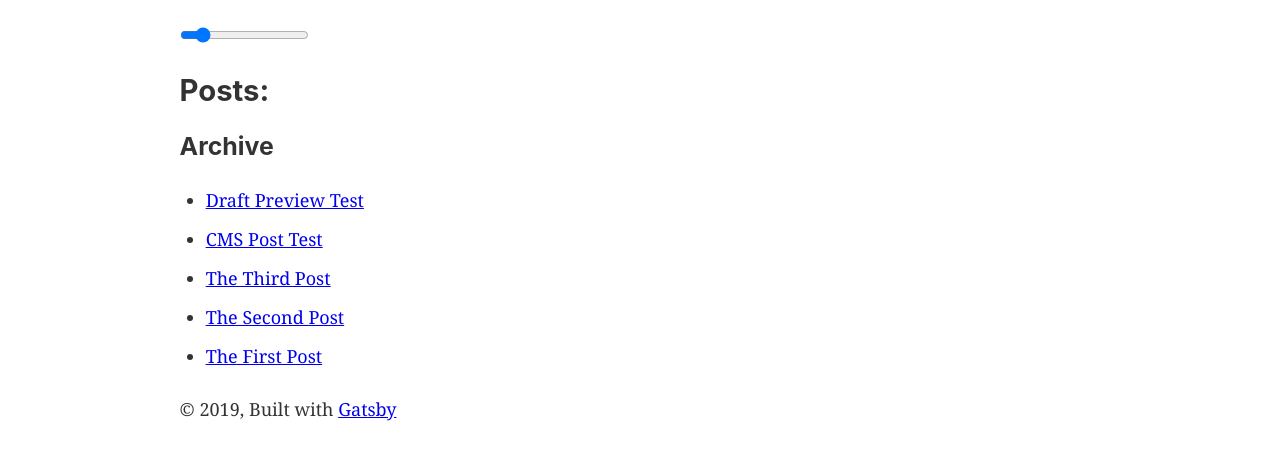
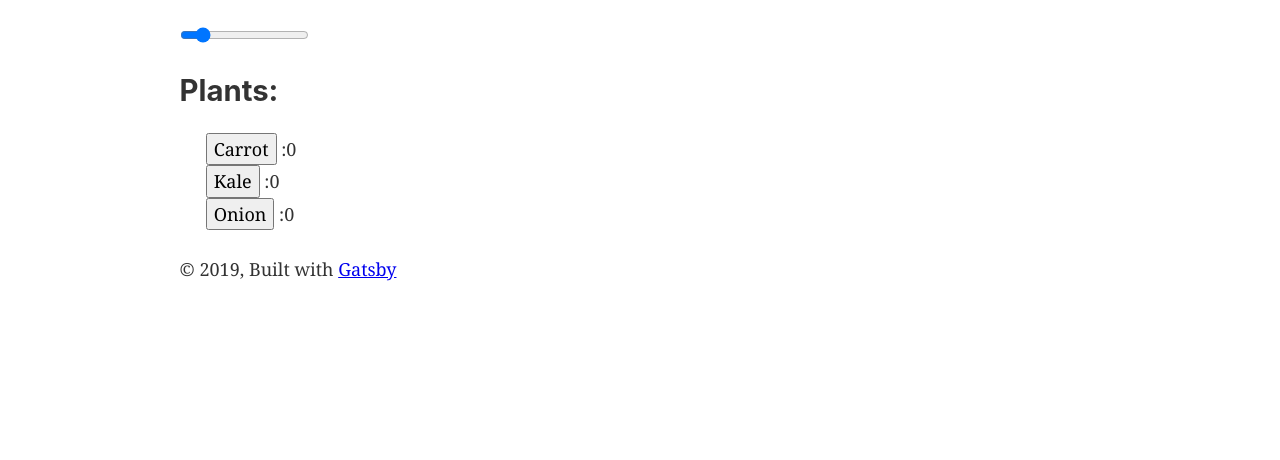
Before and after one commit to danieladler/garden-journal-gatsby, a Gatsby site: page / in a window 1280 px wide. Shown: the part 164-624 px from the top of the page. Built offline with nearby package versions, Linux system fonts and the light colour scheme; Gatsby itself is replaced by a stand-in of ours.

Commit message:
update Plant fields; render plants + their growthPct in list

```diff
--- a/gatsby-config.js
+++ b/gatsby-config.js
@@ -35,7 +35,7 @@ module.exports = {
       resolve: `gatsby-source-filesystem`,
       options: {
         name: `pages`,
-        path: `${__dirname}/src/posts/`,
+        path: `${__dirname}/src/plants/`,
       },
     },
     // test query after installing this plugin and adding test .md file:
--- a/gatsby-node.js
+++ b/gatsby-node.js
@@ -19,7 +19,7 @@ exports.createPages = ({ graphql, actions }) => {
     `).then(results => {
       results.data.allMarkdownRemark.edges.forEach(({node}) => {
         createPage({
-          path: `/posts${node.frontmatter.slug}`,
+          path: `/plants${node.frontmatter.slug}`,
           component: path.resolve('./src/components/postLayout.js'),
           context: {
             slug: node.frontmatter.slug
--- a/package.json
+++ b/package.json
@@ -15,6 +15,7 @@
     "gatsby-source-filesystem": "^2.1.5",
     "gatsby-transformer-remark": "^2.6.8",
     "gatsby-transformer-sharp": "^2.2.4",
+    "moment": "^2.24.0",
     "netlify-cms-app": "^2.9.7",
     "prop-types": "^15.7.2",
     "react": "^16.8.6",
--- a/src/components/DateSlider.js
+++ b/src/components/DateSlider.js
@@ -15,7 +15,6 @@ const DateSlider = () => {
             onChange={(e) => {context.handleSliderChange(e.target.value)}}
           />
           <h1>{context.state.dateFormatted}</h1>
-          <h1>{context.state.dateInt}</h1>
         </>
       )}
     </AppContext.Consumer>
--- a/src/components/archive.js
+++ b/src/components/archive.js
@@ -13,7 +13,6 @@ const POST_ARCHIVE_QUERY = graphql`
             title
             slug
             date(formatString: "MMMM DD, YYYY")
-            rating
           }
         }
       }
--- a/src/components/listItem.js
+++ b/src/components/listItem.js
@@ -3,15 +3,16 @@ import AppContext from "../context/AppContext"
 
 const ListItem = (props) => {
 
-  const { node } = props.data;
+  const { data, pctGrowth } = props;
 
   return (
     <AppContext.Consumer>
       {context => (
         <>
-          <button onClick={() => {context.setFeaturedPost(node.frontmatter)}}>
-            {node.frontmatter.title}
-          </button>
+          <button onClick={() => {context.setFeaturedPost(data.frontmatter)}}>
+            {data.frontmatter.title}
+          </button> :
+          { pctGrowth }
         </>
       )}
     </AppContext.Consumer>
--- a/src/components/listing.js
+++ b/src/components/listing.js
@@ -4,19 +4,15 @@ import AppContext from "../context/AppContext";
 import ListItem from "../components/listItem";
 
 const LISTING_QUERY = graphql`
-  query BlogPostListing {
-      allMarkdownRemark(limit: 10, sort: {
-      order: DESC,
-      fields: [frontmatter___date]
-    }) {
+  query AllPlantListing {
+    allMarkdownRemark {
       edges {
         node {
-            excerpt
           frontmatter {
-              date(formatString: "MMMM DD, YYYY")
             title
-              slug
-              rating
+            daysToHarvest
+            plantedDate
+            harvestWindow
           }
         }
       }
@@ -29,20 +25,21 @@ const Listing = () => {
   const appContext = useContext(AppContext);
   const { date } = appContext.state
 
-  let filteredMapped = allMarkdownRemark.edges.filter(({node}) => {
-      return node.frontmatter.rating >= date // update from static to value from context.state
-    }
-  ).map((node, i) => {
-    return <ListItem data={node} key={i} />
+  let plantGrowthList = allMarkdownRemark.edges.map(({node}, i) => {
+    return (
+      <div key={i}>
+        <ListItem data={node} pctGrowth={appContext.getPlantGrowth(node)}/>
+      </div>
+    )
   })
 
   return (
     <AppContext.Consumer>
       {context => (
         <>
-          <h2>Posts:</h2>
+          <h2>Plants:</h2>
           <ul>
-            {filteredMapped}
+            {plantGrowthList}
           </ul>
         </>
       )}
--- a/src/components/postLayout.js
+++ b/src/components/postLayout.js
@@ -30,7 +30,6 @@ export const query = graphql`
         title
         slug
         date
-        rating
       }
     }
   }
--- a/src/context/AppContext.js
+++ b/src/context/AppContext.js
@@ -1,9 +1,12 @@
 import React, { Component } from "react"
+import moment from "moment"
 
 const AppContext = React.createContext()
 
 class AppProvider extends Component {
-  // TODO: add a gQL query to set a default featuredPost (most recent? random?)
+  // TODO:
+  // - add a gQL query to set a default featuredPost (most recent? random?)
+  // - set dateFormatted to today using moment(); pass this value to DateSlider as range starting value
   state = {
     featuredPost: null,
     dateFormatted: null,
@@ -32,6 +35,17 @@ class AppProvider extends Component {
     this.setState({ dateInt })
   }
 
+  getPlantGrowth = (node) => {
+    let plantedDateInt = moment(node.frontmatter.plantedDate).format('DDD')
+    let pctGrowth = ((this.state.dateInt - plantedDateInt) / node.frontmatter.daysToHarvest).toFixed(2)
+    if (pctGrowth <= 0) {
+      return 0
+    } else if (pctGrowth >= 1) {
+      return 1
+    }
+    return pctGrowth
+  }
+
   render() {
     const { children } = this.props
 
@@ -41,6 +55,7 @@ class AppProvider extends Component {
           state: this.state,
           setFeaturedPost: this.setFeaturedPost,
           handleSliderChange: this.handleSliderChange,
+          getPlantGrowth: this.getPlantGrowth,
         }}
       >
         {children}
--- a/src/pages/index.js
+++ b/src/pages/index.js
@@ -5,7 +5,6 @@ import Layout from "../components/layout"
 import FeaturedPost from "../components/FeaturedPost"
 import DateSlider from "../components/DateSlider"
 import Listing from "../components/listing"
-import Archive from "../components/archive"
 import Image from "../components/image"
 import SEO from "../components/seo"
 
@@ -15,7 +14,6 @@ const IndexPage = () => (
     <FeaturedPost />
     <DateSlider />
     <Listing />
-    <Archive />
   </Layout>
 )
 
```
Also changed, not shown: static/admin/config.yml (+9 -9 lines). Lines whose indentation alone changed are shown as unchanged.
